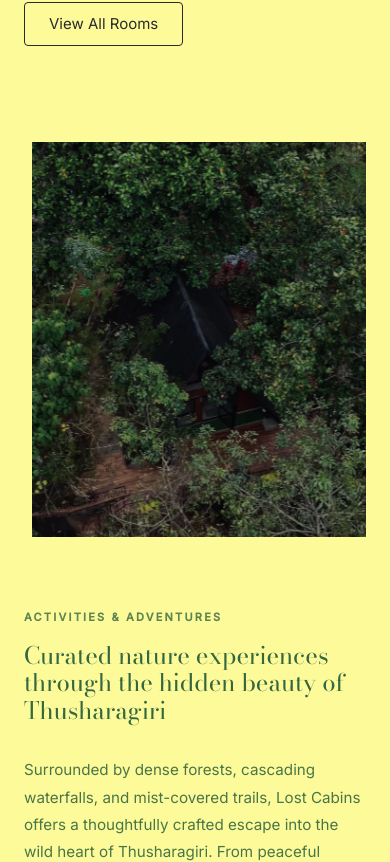
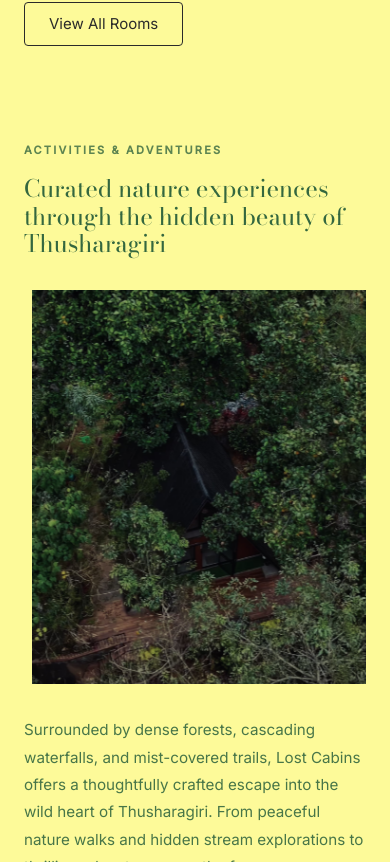
Before and after one commit to riihennn/TheLostCabins, a Next.js app in the folder frontend/: page / in a window 390 px wide. Shown: the part 2502-3364 px from the top of the page. Built offline with nearby package versions, Linux system fonts and the light colour scheme; no server answers.

Commit message:
responsive

```diff
--- a/frontend/app/page.tsx
+++ b/frontend/app/page.tsx
@@ -77,8 +77,8 @@ export default function Home() {
           className="px-6 md:px-16 lg:px-32 min-h-screen py-12 flex items-center justify-center w-full"
         >
           <div className="w-full max-w-[1200px] flex flex-col md:flex-row gap-10 lg:gap-16 items-center justify-center">
-            {/* Carousel Left */}
-            <div className="w-full md:w-[45%] relative aspect-[5.2/6] max-w-[500px] mb-8 md:mb-0">
+            {/* Carousel Left (Desktop Only) */}
+            <div className="hidden md:block w-full md:w-[45%] relative aspect-[5.2/6] max-w-[500px]">
               <SimpleCarousel images={[
                 "/images/Hexa_image/IMG_7864.jpg",
                 "/images/Twinpines_image/IMG_7845.jpg",
@@ -95,6 +95,16 @@ export default function Home() {
               <h2 className="font-serif text-2xl sm:text-3xl md:text-4xl lg:text-[2.75rem] leading-[1.15] mb-8 text-[#34673f]">
                 Curated nature experiences through the hidden beauty of Thusharagiri
               </h2>
+
+              {/* Carousel Center (Mobile Only - between heading and writing) */}
+              <div className="md:hidden w-full relative aspect-[5.2/6] mb-8">
+                <SimpleCarousel images={[
+                  "/images/Hexa_image/IMG_7864.jpg",
+                  "/images/Twinpines_image/IMG_7845.jpg",
+                  "/images/IMG_7842.jpg",
+                  "/images/IMG_7847.jpg",
+                ]} />
+              </div>
 
               <div className="font-sans text-[0.95rem] leading-[1.8] text-[#34673f]/90 space-y-6 mb-10">
                 <p>
```
